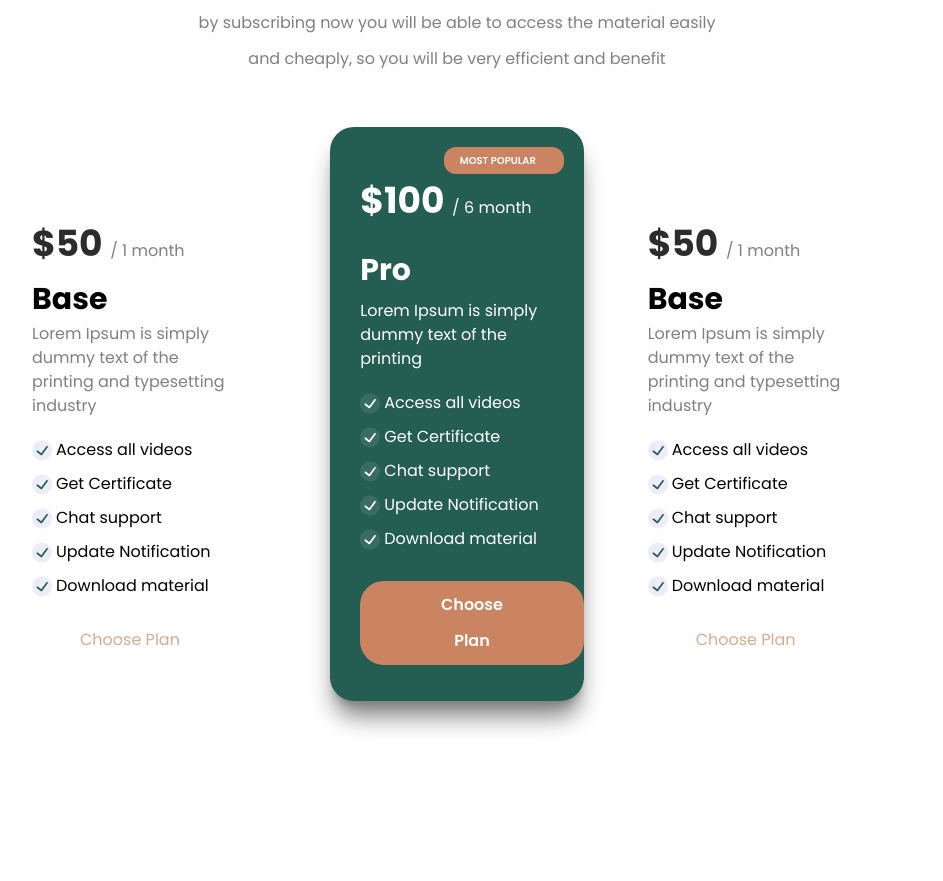
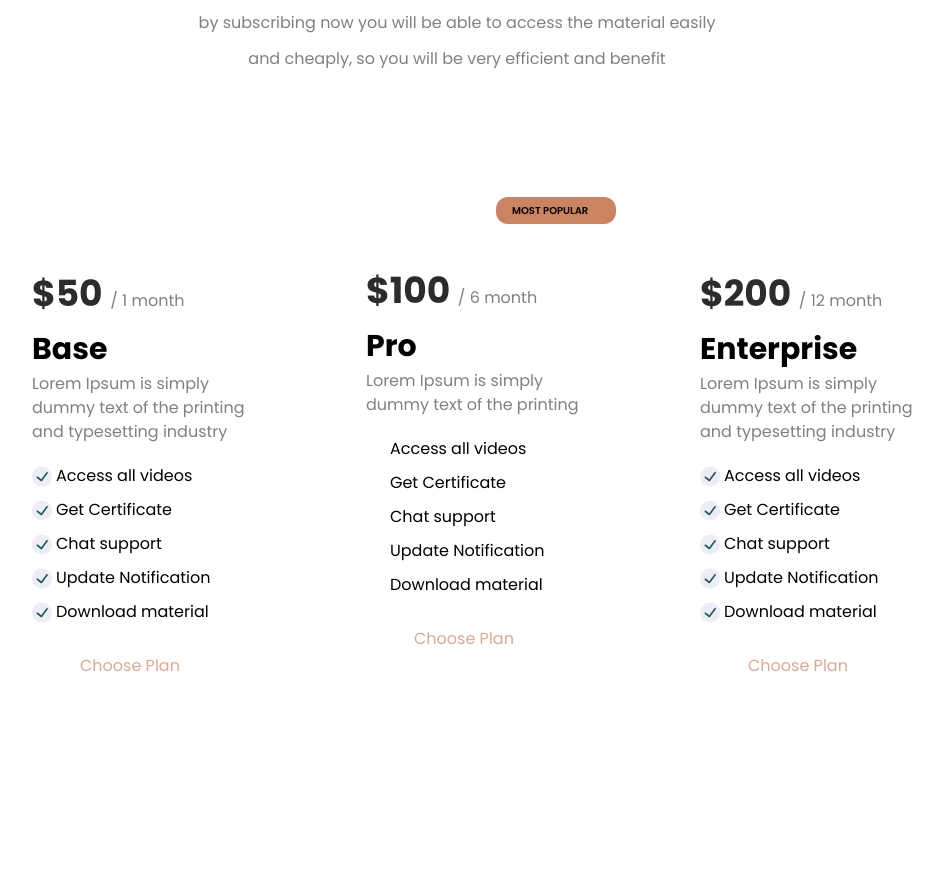
Before and after one commit to Fahim1837/web-appick, a React (Vite) app: page / in a window 1280 px wide. Shown: the part 3640-4521 px from the top of the page, without its empty margins (183-1126 px from the left). Built offline with nearby package versions, Linux system fonts and the light colour scheme.

Commit message:
Theme of Product is developed

```diff
--- a/src/components/price/Card.tsx
+++ b/src/components/price/Card.tsx
@@ -6,10 +6,7 @@ interface Props {
     text: string
 }
 
-const data = {
-    title: ['Subscribe ', 'with us now'],
-    subtitle: 'by subscribing now you will be able to access the material easily and cheaply, so you will be very efficient and benefit',
-    card: [
+const data = [
     {
         price: '$50 ',
         time: '/ 1 month',
@@ -102,22 +99,6 @@ const data = {
     }
 ]
 
-}
-
-export function Text() {
-    return (
-        <div>
-            <h2 className='text-text-100 font-semibold text-4xl leading-normal text-center'>
-                <span className='text-secondary font-semibold text-4xl leading-normal text-center'>{data.title[0]}</span>
-                {data.title[1]}
-            </h2>
-            <p className='text-text-50 w-[545px] text-center leading-9 m-auto'>
-                {data.subtitle}
-            </p>
-        </div>
-    )
-}
-
 function Checks({ icon, text }: Props) {
     return (
         <div className='flex gap-1'>
@@ -127,90 +108,180 @@ function Checks({ icon, text }: Props) {
     )
 }
 
-function Card() {
+interface Styles {
+    div1: string,
+    div2: string,
+    popularity: {
+        div1: string,
+        div2: string
+    },
+    price: {
+        h3: string,
+        span: string
+    },
+    cat: {
+        div: string,
+        h3: string
+    },
+    desc: {
+        div: string
+    },
+    listing: {
+        div: string
+    },
+    button: {
+        div: string,
+        button: string
+    }
+}
+
+export function Card (styles:Styles) {
     return (
-        <div className='bg-primary text-white rounded-3xl flex flex-col w-[292px] shadow-xl shadow-text-50'>
+        <div className='mt-[50px] flex gap-16'>
+            {data.map((card, index) => (
+                <div key={index} className= {styles.div1}>
 
                 {/* MOST POPULAR */}
-            <div className='flex justify-end'>
-                <div className='font-semibold text-[10px] leading-normal bg-secondary rounded-xl px-4 py-1.5 mt-5 mr-5 w-[120px]'>
-                    {data.card[1].popularity}
+                {card.popularity && <div className={styles.popularity.div1}>
+                    <div className= {styles.popularity.div2}>
+                        {card.popularity}
                     </div>
-            </div>
+                </div>}
 
-            <div className='ml-[30px]'>
+                <div className= {styles.div2}>
                     {/* PRICE & TIME */}
                     <div>
-                    <h3 className='font-bold leading-normal text-4xl'>
-                        {data.card[1].price}
-                        <span className='font-normal leading-9'>{data.card[1].time}</span>
+                        <h3 className= {styles.price.h3}>
+                            {card.price}
+                            <span className= {styles.price.span}>{card.time}</span>
                         </h3>
                     </div>
 
                     {/* CATEGORY */}
-                <div className='mt-5'>
-                    <h3 className='font-bold leading-normal text-3xl'>{data.card[1].cat}</h3>
+                    <div className= {styles.cat.div}>
+                        <h3 className= {styles.cat.h3}>{card.cat}</h3>
                     </div>
 
                     {/* DESCRIPTION */}
-                <div className='mr-[30px] mt-1.5'>
-                    <p>{data.card[1].sub}</p>
+                    <div className= {styles.desc.div}>
+                        <p>{card.sub}</p>
                     </div>
 
                     {/* LISTING */}
-                <div className='mt-5 flex flex-col gap-y-2.5'>
-                    {data.card[1].listing.map((item, index) => (
+                    <div className= {styles.listing.div}>
+                        {card.listing.map((item, index) => (
                             <Checks key={index} icon={item.icon} text={item.text} />
                         ))}
                     </div>
 
                     {/* BUTTON */}
-                <div className='mt-[30px] mb-9'>
-                    <button className='font-semibold leading-9 rounded-3xl bg-secondary px-16 py-1.5'>
+                    <div className= {styles.button.div}>
+                        <button className= {styles.button.button}>
                             Choose Plan
                         </button>
                     </div>
                 </div>
             </div>
-    )
-}
-
-export function CardInactive() {
-    return (
-        <div className='mt-[90px] w-[270px]'>
-                {/* PRICE & TIME */}
-                <div>
-                    <h3 className='text-text-100 font-bold leading-normal text-4xl'>
-                        {data.card[0].price}
-                        <span className='text-text-50 font-normal leading-9'>{data.card[0].time}</span>
-                    </h3>
-                </div>
-
-                {/* CATEGORY */}
-                <div className='mt-1.5'>
-                    <h3 className='font-bold leading-normal text-3xl'>{data.card[0].cat}</h3>
-                </div>
-
-                {/* DESCRIPTION */}
-                <div className='mr-[30px] text-text-50'>
-                    <p>{data.card[0].sub}</p>
-                </div>
-
-                {/* LISTING */}
-                <div className='mt-5 flex flex-col gap-y-2.5'>
-                    {data.card[0].listing.map((item, index) => (
-                        <Checks key={index} icon={item.icon} text={item.text} />
             ))}
-                </div>
-
-                {/* BUTTON */}
-                <div className='mt-6'>
-                    <button className='text-secondary/70 py-1.5 px-12 rounded-3xl'>
-                        Choose Plan
-                    </button>
-                </div>
         </div>
     )
 }
 
+
 export default Card
+
+
+
+
+
+
+
+
+
+
+
+// function Card() {
+//     return (
+//         <div className='bg-primary text-white rounded-3xl flex flex-col w-[292px] shadow-xl shadow-text-50'>
+
+//             {/* MOST POPULAR */}
+//             <div className='flex justify-end'>
+//                 <div className='font-semibold text-[10px] leading-normal bg-secondary rounded-xl px-4 py-1.5 mt-5 mr-5 w-[120px]'>
+//                     {data[1].popularity}
+//                 </div>
+//             </div>
+
+//             <div className='ml-[30px]'>
+//                 {/* PRICE & TIME */}
+//                 <div>
+//                     <h3 className='font-bold leading-normal text-4xl'>
+//                         {data[1].price}
+//                         <span className='font-normal leading-9'>{data[1].time}</span>
+//                     </h3>
+//                 </div>
+
+//                 {/* CATEGORY */}
+//                 <div className='mt-5'>
+//                     <h3 className='font-bold leading-normal text-3xl'>{data[1].cat}</h3>
+//                 </div>
+
+//                 {/* DESCRIPTION */}
+//                 <div className='mr-[30px] mt-1.5'>
+//                     <p>{data[1].sub}</p>
+//                 </div>
+
+//                 {/* LISTING */}
+//                 <div className='mt-5 flex flex-col gap-y-2.5'>
+//                     {data[1].listing.map((item, index) => (
+//                         <Checks key={index} icon={item.icon} text={item.text} />
+//                     ))}
+//                 </div>
+
+//                 {/* BUTTON */}
+//                 <div className='mt-[30px] mb-9'>
+//                     <button className='font-semibold leading-9 rounded-3xl bg-secondary px-16 py-1.5'>
+//                         Choose Plan
+//                     </button>
+//                 </div>
+//             </div>
+//         </div>
+//     )
+// }
+
+// export function CardInactive() {
+//     return (
+//         <div className='mt-[90px] w-[270px]'>
+//             {/* PRICE & TIME */}
+//             <div>
+//                 <h3 className='text-text-100 font-bold leading-normal text-4xl'>
+//                     {data[0].price}
+//                     <span className='text-text-50 font-normal leading-9'>{data[0].time}</span>
+//                 </h3>
+//             </div>
+
+//             {/* CATEGORY */}
+//             <div className='mt-1.5'>
+//                 <h3 className='font-bold leading-normal text-3xl'>{data[0].cat}</h3>
+//             </div>
+
+//             {/* DESCRIPTION */}
+//             <div className='mr-[30px] text-text-50'>
+//                 <p>{data[0].sub}</p>
+//             </div>
+
+//             {/* LISTING */}
+//             <div className='mt-5 flex flex-col gap-y-2.5'>
+//                 {data[0].listing.map((item, index) => (
+//                     <Checks key={index} icon={item.icon} text={item.text} />
+//                 ))}
+//             </div>
+
+//             {/* BUTTON */}
+//             <div className='mt-6'>
+//                 <button className='text-secondary/70 py-1.5 px-12 rounded-3xl'>
+//                     Choose Plan
+//                 </button>
+//             </div>
+//         </div>
+//     )
+// }
--- /dev/null
+++ b/src/components/price/Text.tsx
@@ -0,0 +1,21 @@
+
+const data = {
+    title: ['Subscribe ', 'with us now'],
+    subtitle: 'by subscribing now you will be able to access the material easily and cheaply, so you will be very efficient and benefit',
+}
+
+function Text() {
+    return (
+        <div>
+            <h2 className='text-text-100 font-semibold text-4xl leading-normal text-center'>
+                <span className='text-secondary font-semibold text-4xl leading-normal text-center'>{data.title[0]}</span>
+                {data.title[1]}
+            </h2>
+            <p className='text-text-50 w-[545px] text-center leading-9 m-auto'>
+                {data.subtitle}
+            </p>
+        </div>
+    )
+}
+
+export default Text
--- a/src/components/price/index.tsx
+++ b/src/components/price/index.tsx
@@ -1,14 +1,71 @@
-import Card, { CardInactive, Text } from './Card'
+import { useState } from 'react'
+import Card from './Card'
+import Text from './Text'
 
+const styles = {
+    active: {
+        div1: 'bg-primary text-white rounded-3xl flex flex-col w-[292px] shadow-xl shadow-text-50',
+        div2: 'ml-[30px]',
+        popularity: {
+            div1: 'flex justify-end',
+            div2: 'font-semibold text-[10px] leading-normal bg-secondary rounded-xl px-4 py-1.5 mt-5 mr-5 w-[120px]'
+        },
+        price: {
+            h3: 'font-bold leading-normal text-4xl',
+            span: 'font-normal leading-9'
+        },
+        cat: {
+            div: 'mt-5',
+            h3: 'font-bold leading-normal text-3xl'
+        },
+        desc: {
+            div: 'mr-[30px] mt-1.5'
+        },
+        listing: {
+            div: 'mt-5 flex flex-col gap-y-2.5'
+        },
+        button: {
+            div: 'mt-[30px] mb-9',
+            button: 'font-semibold leading-9 rounded-3xl bg-secondary px-16 py-1.5'
+        }
+    },
+
+    inactive: {
+        div1: '',
+        div2: 'mt-[90px] w-[270px]',
+        popularity: {
+            div1: 'flex justify-end mb-[-50px]',
+            div2: 'font-semibold text-[10px] leading-normal bg-secondary rounded-xl px-4 py-1.5 mt-5 mr-5 w-[120px]'
+        },
+        price: {
+            h3: 'text-text-100 font-bold leading-normal text-4xl',
+            span: 'text-text-50 font-normal leading-9'
+        },
+        cat: {
+            div: 'mt-1.5',
+            h3: 'font-bold leading-normal text-3xl'
+        },
+        desc: {
+            div: 'mr-[30px] text-text-50'
+        },
+        listing: {
+            div: 'mt-5 flex flex-col gap-y-2.5'
+        },
+        button: {
+            div: 'mt-6',
+            button: 'text-secondary/70 py-1.5 px-12 rounded-3xl'
+        }
+    }
+}
 
 function Price() {
+    // const [isActive, setIsActive] = useState([false, true, false])
     return (
         <div className='my-25 mx-[215px]'>
             <Text />
             <div className='mt-[50px] flex gap-16'>
-                <CardInactive />
-                <Card />
-                <CardInactive />
+                <Card {...styles.inactive}/>
+
             </div>
         </div>
     )
```
Lines whose indentation alone changed are shown as unchanged.
